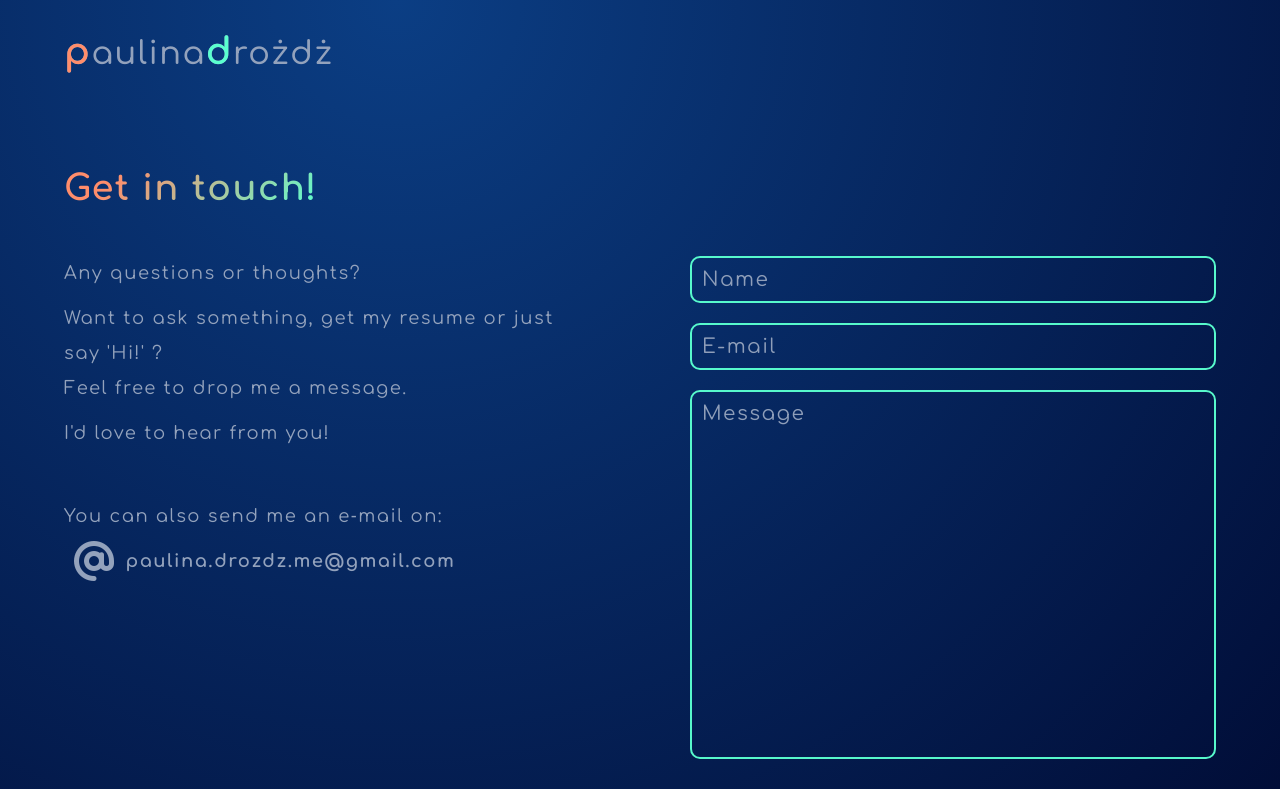
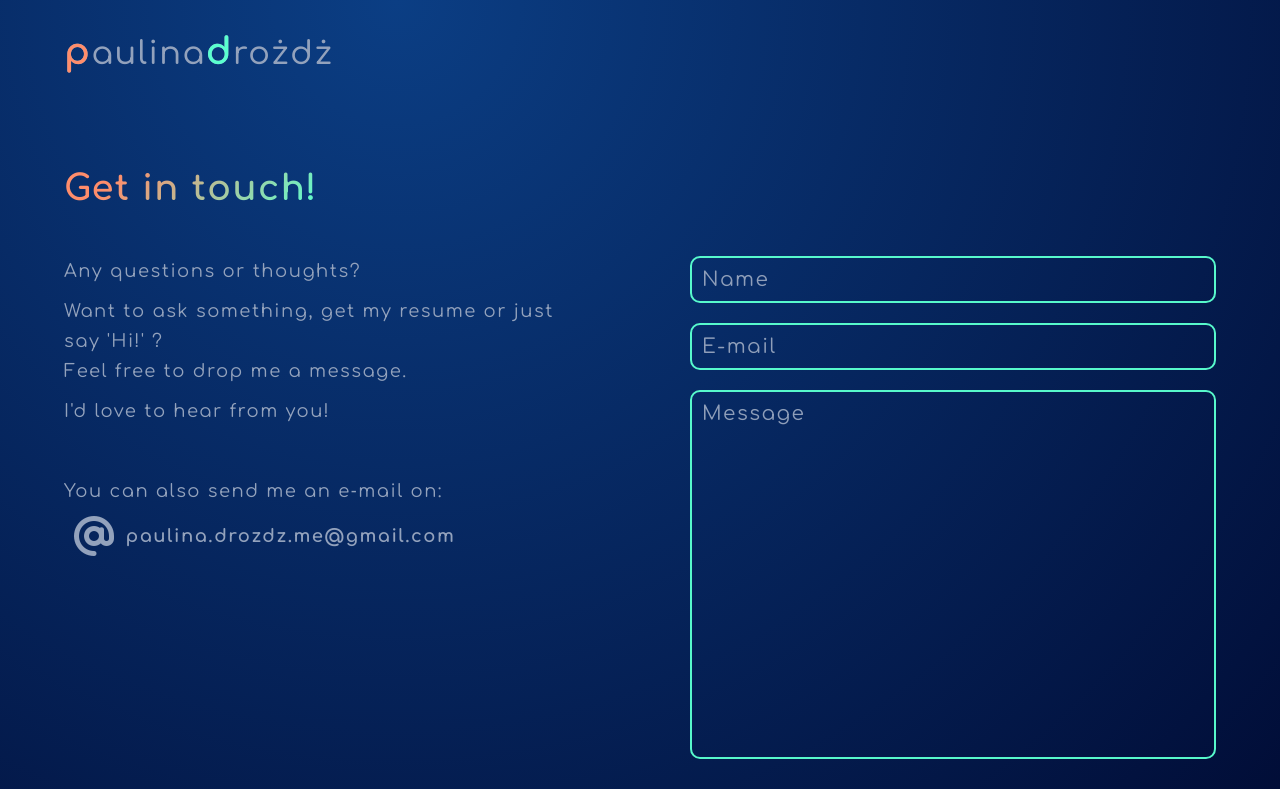
Before and after one commit to Paulina594/Portfolio, a React (Create React App) app: page /contact in a window 1280 px wide. Shown: the top 789 px of the page. Built offline with nearby package versions, Linux system fonts and the light colour scheme.

Commit message:
container line height decreased

```diff
--- a/src/App.scss
+++ b/src/App.scss
@@ -37,7 +37,7 @@ body {
   margin: 0 auto;
   padding-bottom: 142px;
   font-size: 18px;
-  line-height: 35px;
+  line-height: 30px;
   color: var(--color-additonal);
   @media screen and (min-width: 1600px) {
     width: 70%;
```
